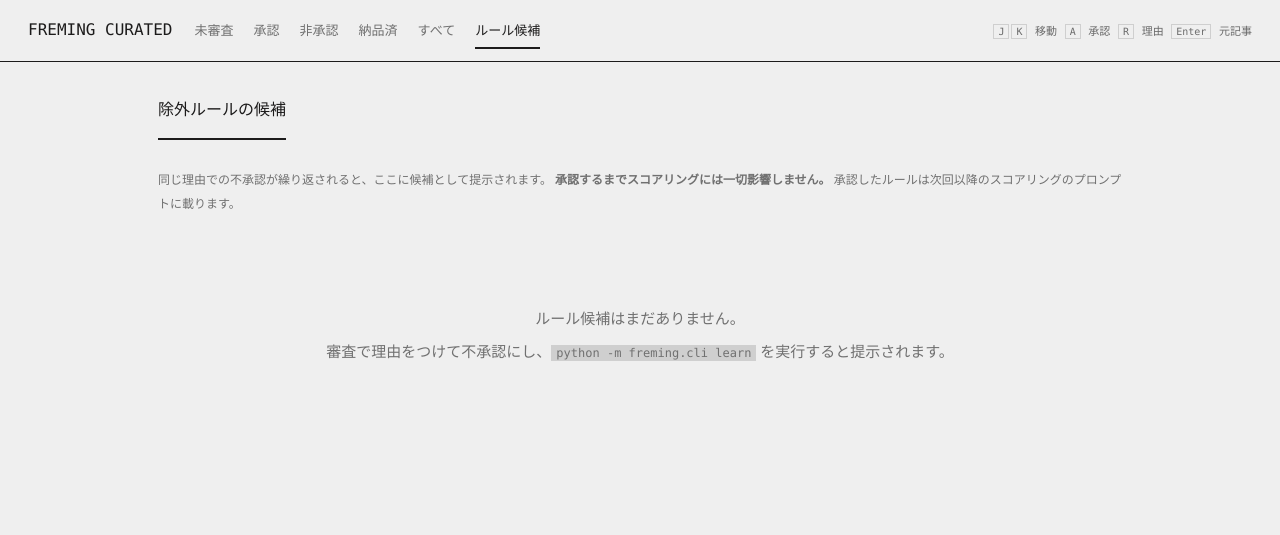
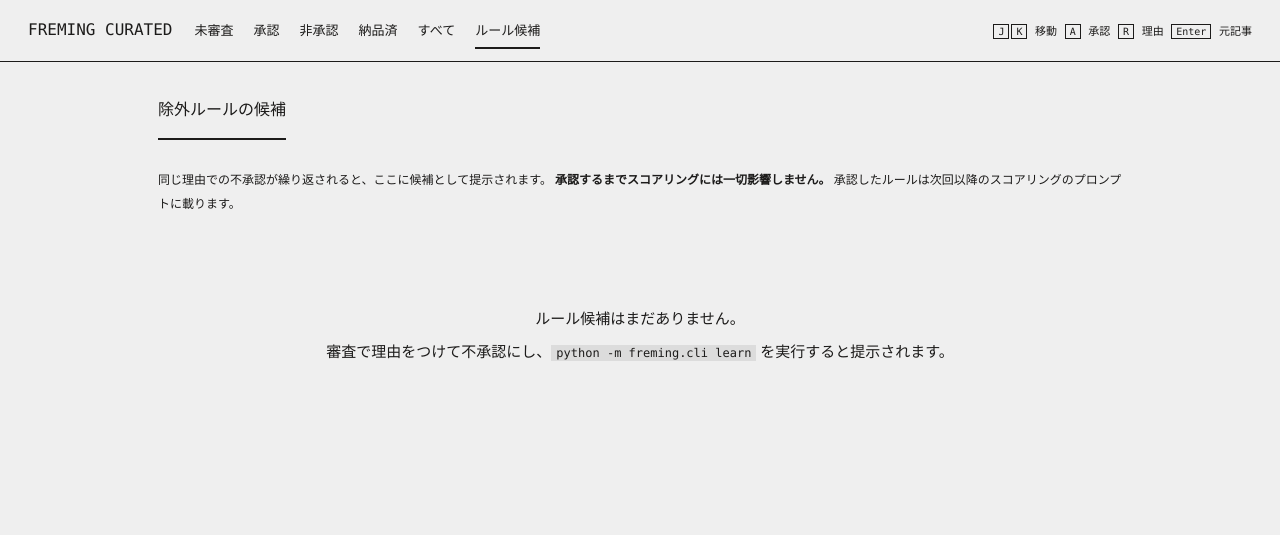
Before and after one commit to frmg-jp/ig-post, a FastAPI app: page /rules in a window 1280 px wide. Shown: the top 535 px of the page. Run offline with FastAPI, Linux system fonts and the light colour scheme; parts of the project's set-up code (start-up, migrations or seed data) failed here and were passed over.

Commit message:
文字と罫を1色の墨に統一し、見出しを1行に収める
濃さで階層を作るのをやめ、文字も罫も #1C1B1A に揃える。薄いグレーの
文字が読みにくかった。強弱はサイズと配置で付ける。

面として使っていた2箇所（サムネイルの下地、code の背景）は罫の色を
流用していたので、塗り用の --fill を分けて当てる。墨で塗ると読めない。

見出しは1行で打ち切り、溢れたら … で切る。原題は長いものが多く、
折り返すとカードの高さが揃わず一覧を走査できない。切れた全文は
title 属性で読める。グリッドの子に min-width:0 を入れないと、
1行に固定した見出しが縮まずカードごと横に伸びる。

判定の内訳と操作列の間の仕切りを外し、前後の余白を詰める。手動投入の
節の上罫も、最後のカードの下罫と二重になるので外した。

Co-Authored-By: Claude Opus 5 <noreply@anthropic.com>
Claude-Session: https://claude.ai/code/session_01PMcYQaorqBgXWWpmxThNNL

```diff
--- a/src/freming/web/templates/_card.html
+++ b/src/freming/web/templates/_card.html
@@ -27,8 +27,11 @@
       </span>
     </div>
 
+    {# 見出しは1行で切れる（base.html の .title）。切れた分を読めるよう、
+       全文を title 属性に入れておく #}
     <div class="title">
-      <a href="{{ row['source_url'] }}" target="_blank" rel="noopener noreferrer">
+      <a href="{{ row['source_url'] }}" target="_blank" rel="noopener noreferrer"
+         title="{{ row['title'] or row['source_url'] }}">
         {{ row["title"] or row["source_url"] }}
       </a>
     </div>
--- a/src/freming/web/templates/base.html
+++ b/src/freming/web/templates/base.html
@@ -27,11 +27,16 @@
     /* frmg.jp の --color-offwhite / --color-dark / --color-gray など */
     --bg: #efefef;        /* body の地。白ではなくオフホワイト */
     --surface: #efefef;   /* 面を作らない。カードも地に溶かす */
-    --fg: #1c1b1b;
-    --muted: #707070;
-    --faint: #6a6a6a;
-    --line: #cfcfcf;      /* 罫はヘアライン。囲みを主張させない */
-    --line-strong: #1c1b1b;
+    /* 文字は濃さで階層を作らず、すべて同じ墨で置く。弱い文字は
+       サイズと配置で下げる。--muted / --faint は呼び出し側の意味を
+       残すために名前だけ生かし、値は --fg と同じにしてある */
+    --fg: #1c1b1a;
+    --muted: #1c1b1a;
+    --faint: #1c1b1a;
+    --line: #1c1b1a;      /* 罫も同じ墨。太さで強弱をつける */
+    --line-strong: #1c1b1a;
+    /* 罫と違って面で使う色。墨で塗ると読めなくなる箇所に当てる */
+    --fill: #dcdcdc;
     /* frmg.jp のパレットに緑はないが、承認・非承認は取り違えると納品事故に
        なるので、ここだけは判別を優先して色を残す。彩度は本家の赤より
        落としてあり、アクセントの赤とは別物に見える */
@@ -129,11 +134,14 @@
   }
   .card:hover { border-bottom-color: var(--fg); }
   .card.no-thumb { grid-template-columns: 1fr; }
+  /* グリッドの子は既定で min-width:auto なので、これがないと1行に固定した
+     見出しが縮まず、カードごと横に伸びる（… で切れなくなる） */
+  .card > div { min-width: 0; }
   /* 囲みがないので、選択中は左の赤い罫で示す */
   .card.sel { box-shadow: inset 2px 0 0 var(--hi); }
   .card img {
     width: 100%; border-radius: var(--radius); object-fit: cover;
-    aspect-ratio: 1; display: block; background: var(--line);
+    aspect-ratio: 1; display: block; background: var(--fill);
     transition: opacity .12s;
   }
   .card a:hover img { opacity: .85; }
@@ -150,8 +158,15 @@
   .area { font-size: 12px; color: var(--muted); letter-spacing: normal; }
   /* 国旗は少し大きくしないと、12px では潰れて判別できない */
   .flag { font-size: 15px; line-height: 1; margin-right: 2px; }
-  /* 本家の記事見出しは明朝・細ウェイト・行送り 1.5 */
-  .title { font-size: 18px; font-weight: 400; line-height: 1.55; margin: 10px 0; }
+  /* 本家の記事見出しは明朝・細ウェイト・行送り 1.5。
+     見出しは1行に収め、溢れたら末尾を … で切る。原題は長いものが多く、
+     折り返すとカードの高さが揃わず、一覧を目で走査できなくなる。
+     切れた分は _card.html で title 属性に入れてあり、カーソルを当てれば
+     全文が出る。 */
+  .title {
+    font-size: 18px; font-weight: 400; line-height: 1.55; margin: 10px 0;
+    white-space: nowrap; overflow: hidden; text-overflow: ellipsis;
+  }
   /* 本家は既定で下線を出さず、ホバーで引く（.hover-underline）。
      見出しに常時下線が入ると、一覧が罫だらけになる */
   .title a { color: inherit; text-decoration: none; border-bottom: 1px solid transparent; }
@@ -168,8 +183,8 @@
   .tag.warn { color: var(--ng); border-color: var(--ng); }
   .tag.series { color: var(--hi); border-color: var(--hi); }
 
-  .summary { margin: 8px 0; color: var(--fg); }
-  details.axes { margin: 6px 0 10px; }
+  .summary { margin: 6px 0; color: var(--fg); }
+  details.axes { margin: 4px 0 0; }
   details.axes > summary {
     cursor: pointer; color: var(--faint); font-size: 11px;
     letter-spacing: var(--track-label); list-style: none;
@@ -184,10 +199,11 @@
   }
 
   /* ---- 操作列 -------------------------------------------------------
-     承認・非承認・企画を1行にまとめ、視線とマウスの移動を減らす */
+     承認・非承認・企画を1行にまとめ、視線とマウスの移動を減らす。
+     カードの区切りは下罫だけにするので、ここに仕切りは引かない */
   .actions {
     display: flex; gap: 8px; align-items: center; flex-wrap: wrap;
-    margin-top: 12px; padding-top: 12px; border-top: 1px solid var(--line);
+    margin-top: 8px;
   }
   .actions form { display: contents; }
   select, input[type=text] {
@@ -231,10 +247,12 @@
     padding-bottom: 12px; border-bottom: 2px solid var(--line-strong);
   }
   code {
-    font: 12px var(--mono); background: var(--line);
+    font: 12px var(--mono); background: var(--fill);
     border-radius: var(--radius); padding: 1px 5px; letter-spacing: 0;
   }
-  details.manual { margin-top: 40px; border-top: 1px solid var(--line-strong); padding-top: 18px; }
+  /* 罫を濃くしたので、ここに仕切りを引くと最後のカードの下罫と二重になり、
+     空の行が1本挟まったように見える。間隔だけで区切る */
+  details.manual { margin-top: 32px; }
   details.manual > summary {
     cursor: pointer; font-size: 11px; letter-spacing: var(--track-label);
     text-transform: uppercase; color: var(--muted); list-style: none;
```
